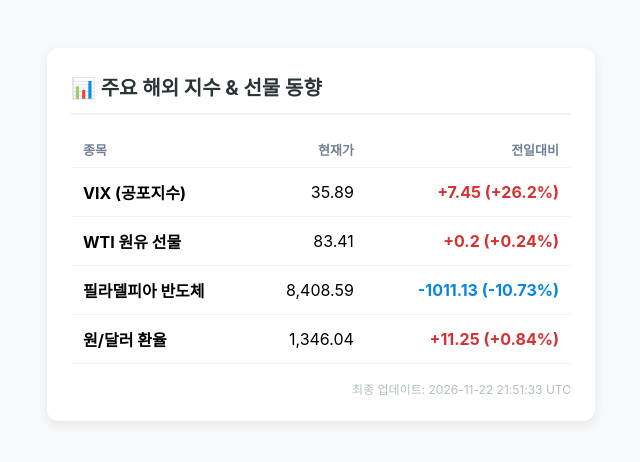
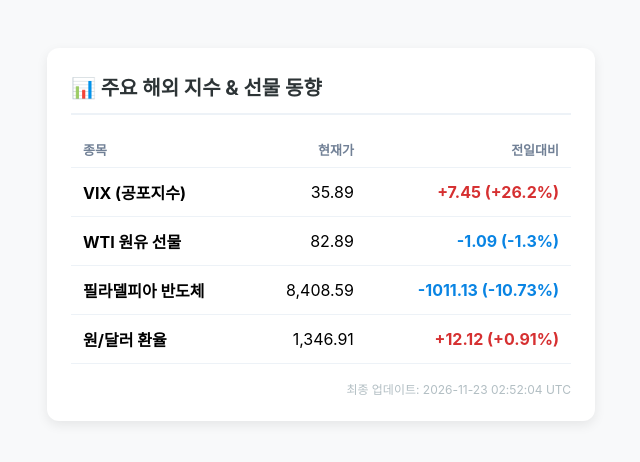
Before and after one commit to jungjc1117/americaSectorIndex, a plain HTML site: page index.html in a window 1280 px wide. Shown: the whole page, without its empty margins (319-959 px from the left). Drawn offline with Linux system fonts and the light colour scheme.

Commit message:
Auto update market data [skip ci]

```diff
--- a/index.html
+++ b/index.html
@@ -36,9 +36,9 @@
 
     <tr>
         <td style="padding: 12px; font-weight: bold;">WTI 원유 선물</td>
-        <td style="padding: 12px; text-align: right;">83.41</td>
-        <td style="padding: 12px; text-align: right; color: #d63031; font-weight: bold;">
-            +0.2 (+0.24%)
+        <td style="padding: 12px; text-align: right;">82.89</td>
+        <td style="padding: 12px; text-align: right; color: #0984e3; font-weight: bold;">
+            -1.09 (-1.3%)
         </td>
     </tr>
 
@@ -52,15 +52,15 @@
 
     <tr>
         <td style="padding: 12px; font-weight: bold;">원/달러 환율</td>
-        <td style="padding: 12px; text-align: right;">1,346.04</td>
+        <td style="padding: 12px; text-align: right;">1,346.91</td>
         <td style="padding: 12px; text-align: right; color: #d63031; font-weight: bold;">
-            +11.25 (+0.84%)
+            +12.12 (+0.91%)
         </td>
     </tr>
 
             </tbody>
         </table>
-        <div class="update-time">최종 업데이트: 2026-11-22 21:51:33 UTC</div>
+        <div class="update-time">최종 업데이트: 2026-11-23 02:52:04 UTC</div>
     </div>
 </body>
 </html>
```
